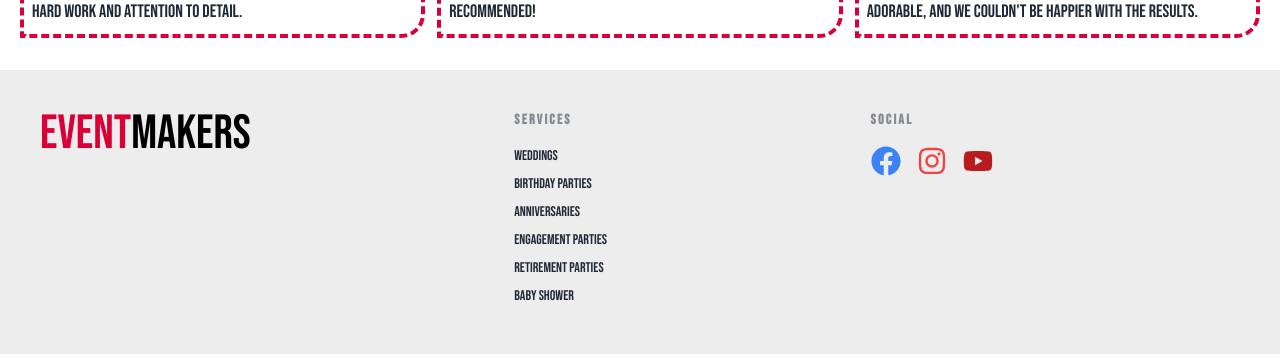
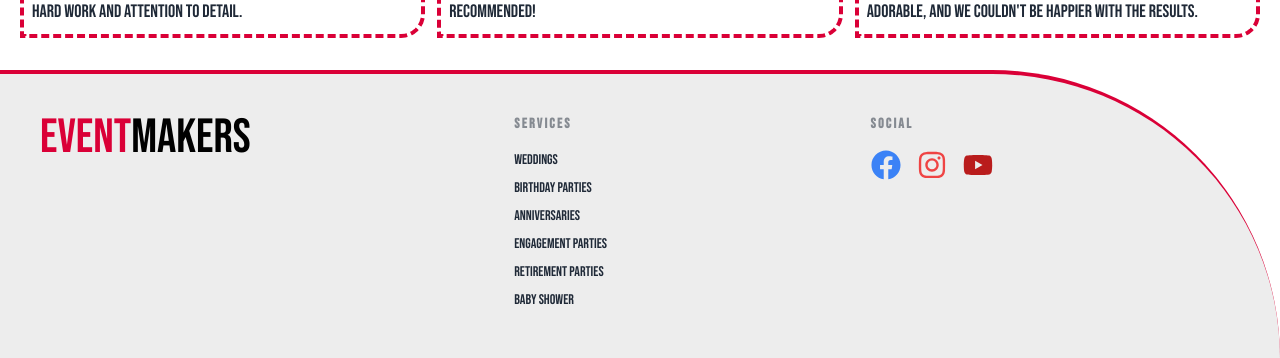
Before and after one commit to ayon121/Event_management_Website_React, a React (Vite) app: page / in a window 1280 px wide. Shown: the part 2868-3226 px from the top of the page. Built offline with nearby package versions, Linux system fonts and the light colour scheme; no server answers.

Commit message:
footer  section completed

```diff
--- a/src/Component/Shared_Components/Footer.jsx
+++ b/src/Component/Shared_Components/Footer.jsx
@@ -4,10 +4,11 @@ import { FaFacebook , FaInstagram , FaYoutube} from 'react-icons/fa';
 
 const Footer = () => {
     return (
-        <div className="p-10 bg-[#EDEDED] text-base-content font-Bebas">
+        <div className="p-10 bg-[#EDEDED] text-base-content font-Bebas md:rounded-se-full border-t-2 md:border-t-4 border-[#DA0037]">
             <div className="footer text-base-content max-w-7xl mx-auto">
                 <nav>
                 <h1 className="text-5xl md:text-4xl lg:text-5xl text-black "><span className="text-[#DA0037]">Event</span>Makers</h1>
+
                 </nav>
                 <nav>
                     <header className="footer-title">S e r v i c e s</header>
```
